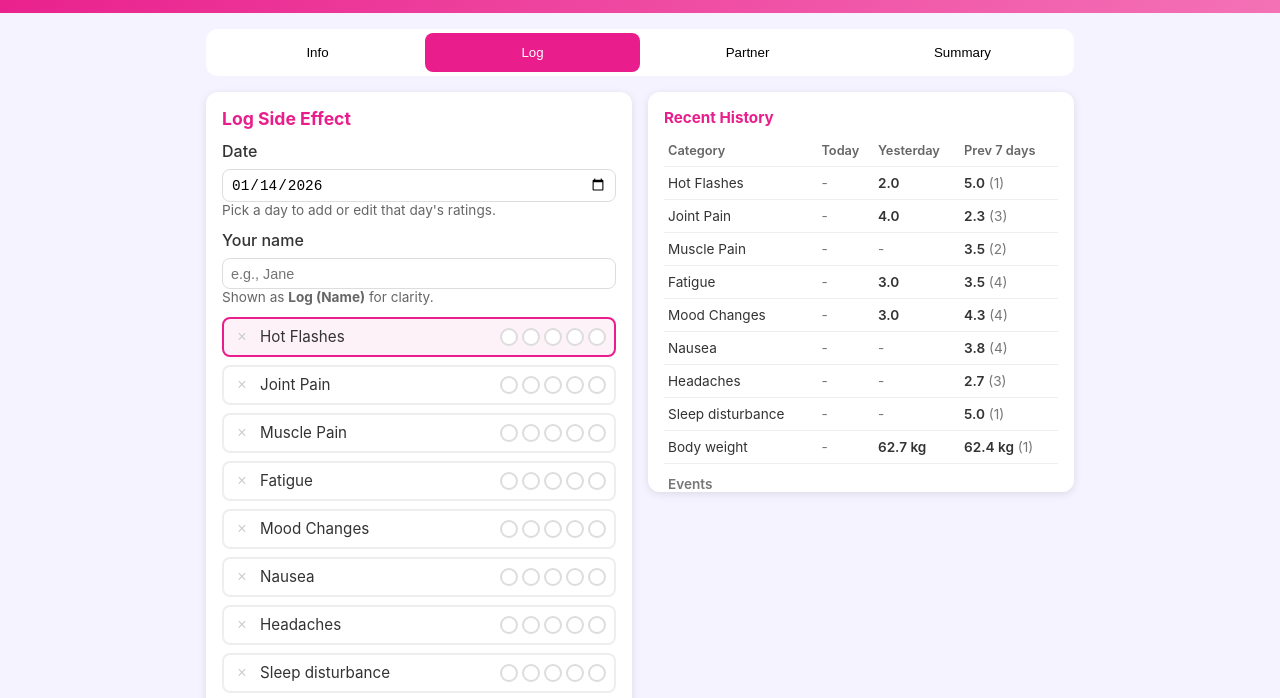
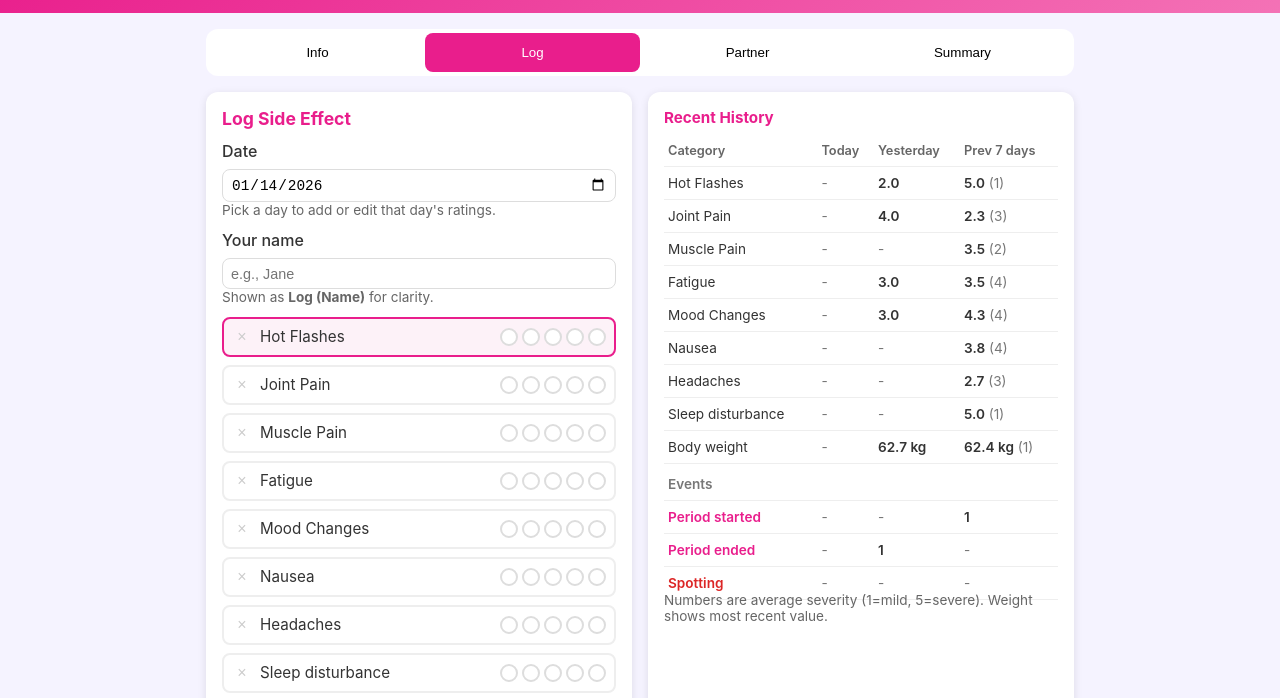
Before and after one commit to ezenmin/tamoxifen-tracker, a website: page public/demo.html in a window 1280 px wide. Shown: the part 81-779 px from the top of the page. Drawn offline with nearby package versions, Linux system fonts and the light colour scheme.

Commit message:
Make history column match log column height
Remove max-height constraint on history column so it stretches
to match the observation/log column height in the two-column layout.

Co-Authored-By: Claude Opus 4.5 <noreply@anthropic.com>

```diff
--- a/public/demo.html
+++ b/public/demo.html
@@ -116,7 +116,7 @@
         .history-table td strong { font-weight: 600; }
         .muted { color: #777; }
 
-        .history-col { max-height: 400px; overflow-y: auto; }
+        .history-col { overflow-y: auto; height: 100%; }
         .history-col h3 { font-size: 0.95rem; color: #e91e8c; margin-bottom: 0.5rem; }
 
         /* Info tab styles */
```
Also changed, not shown: public/index.html (+1 -1 lines).
